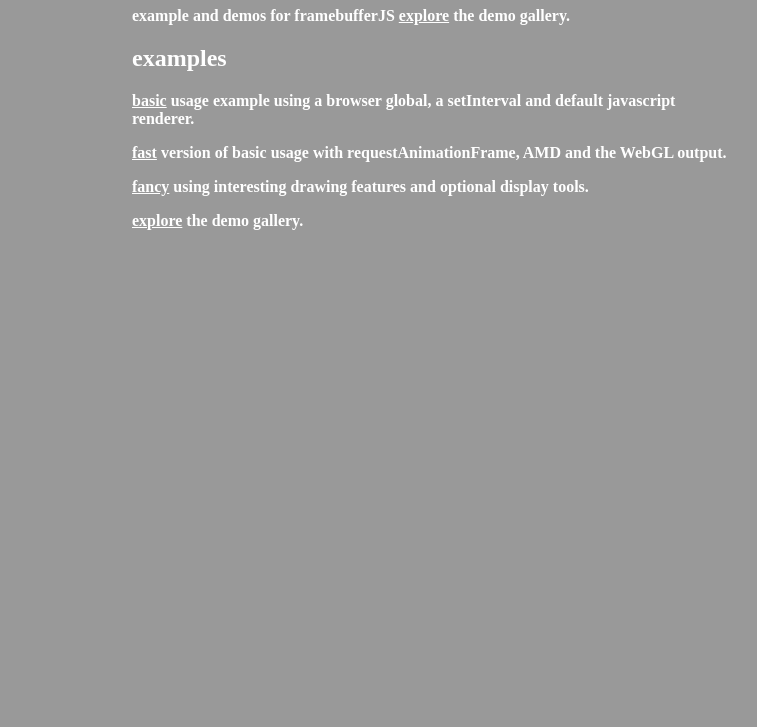
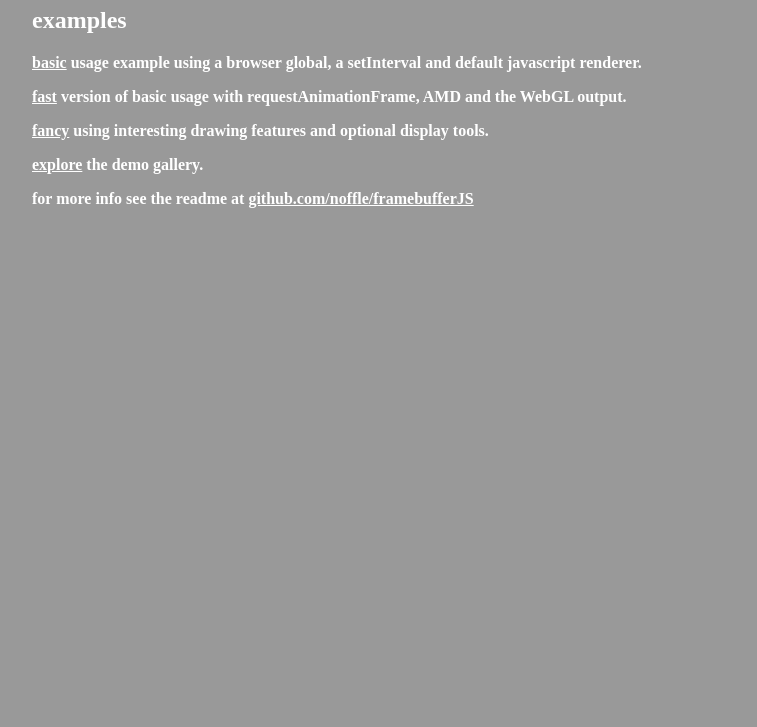
Before and after one commit to pixelbutler/pixelbutler, a website: page demo/index.html in a window 1280 px wide. Shown: the part 73-800 px from the top of the page, without its empty margins (208-965 px from the left). Drawn offline with Linux system fonts and the light colour scheme; a web font is replaced by a local one.

Commit message:
fixed demo index
silly typo
column wider

```diff
--- a/demo/css/demo.css
+++ b/demo/css/demo.css
@@ -24,7 +24,7 @@ a:hover {
     color: #ddd;
 }
 .collumn {
-    max-width: 600px;
+    max-width: 800px;
     margin-left: auto;
     margin-right: auto;
 }
--- a/demo/index.html
+++ b/demo/index.html
@@ -1,6 +1,7 @@
 <!doctype html>
 <html>
 <head>
+    <title>index - framebufferJS</title>
     <meta charset="UTF-8">
     <title>index - framebufferJS</title>
     <link rel="stylesheet" type="text/css" href="css/demo.css">
@@ -8,9 +9,6 @@
 <body>
 <div class="collumn">
     <h1>framebufferJS</h1>
-
-
-    <p>example and demos for framebufferJS <a href="explore.html">explore</a> the demo gallery.</p>
 
     <h2>examples</h2>
 
@@ -22,6 +20,7 @@
 
     <p><a href="explore.html">explore</a> the demo gallery.</p>
 
+    <p>for more info see the readme at <a href="https://github.com/noffle/framebufferJS">github.com/noffle/framebufferJS</a></p>
 
 </div>
 </body>
```
